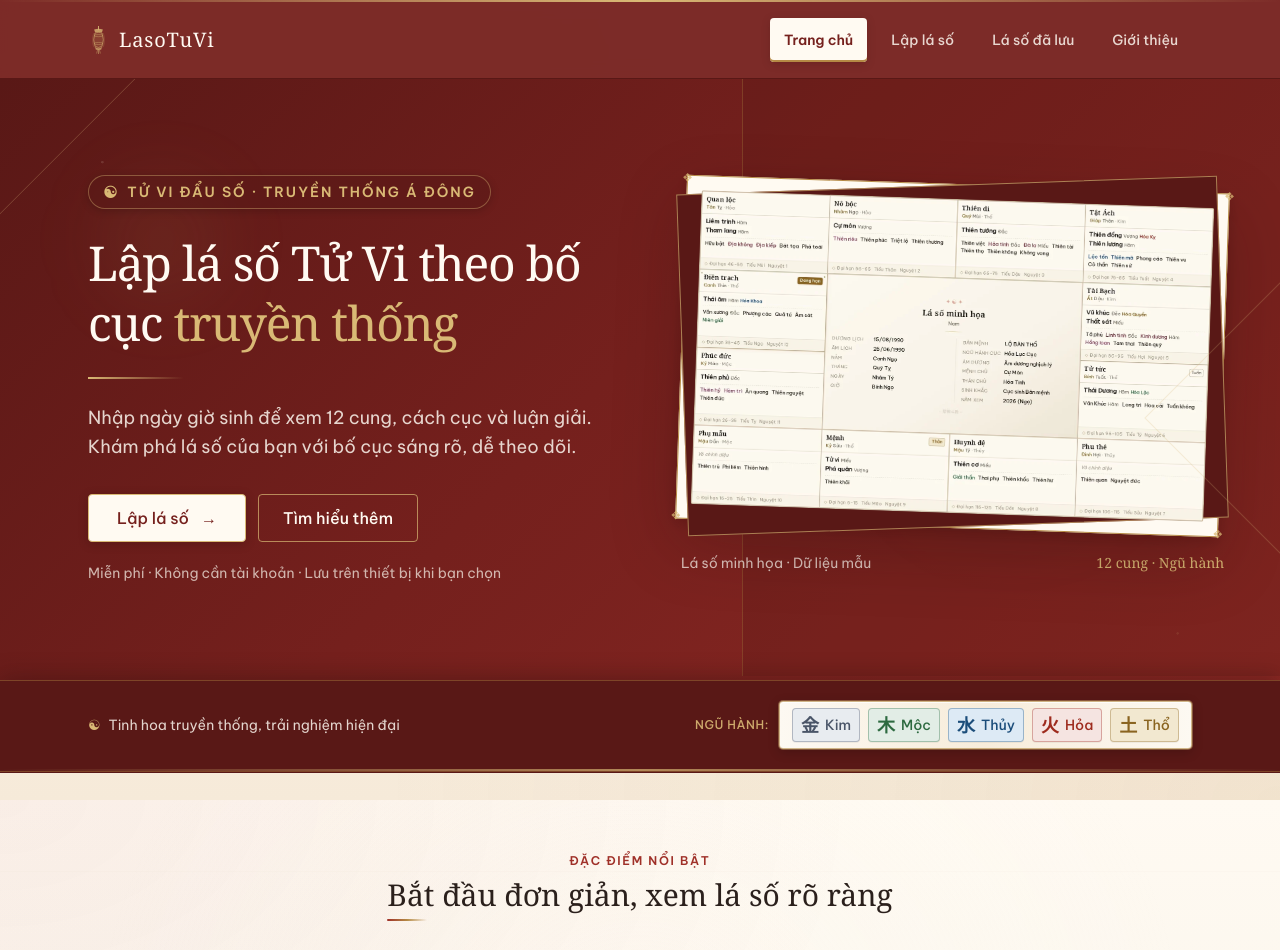
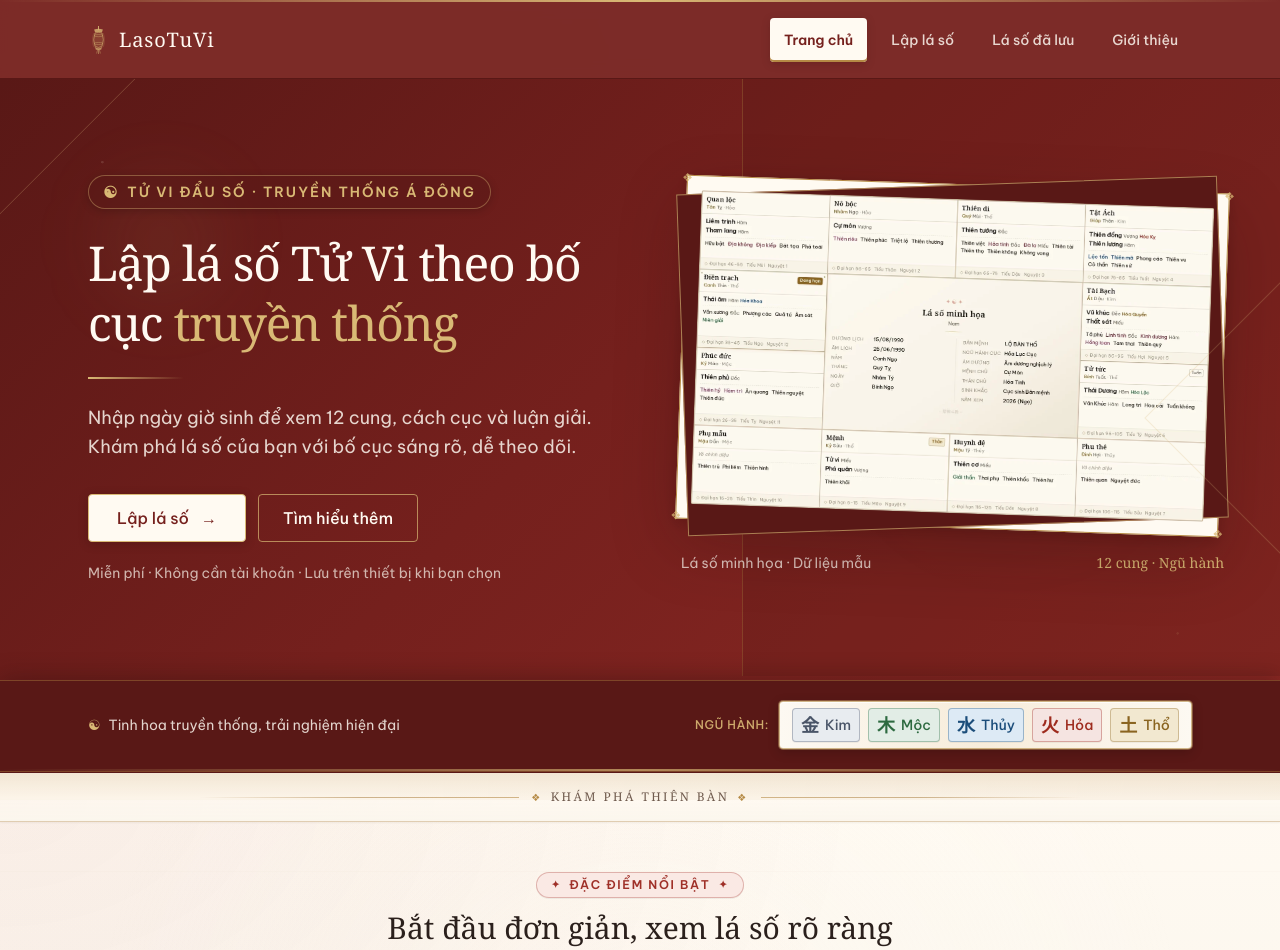
Before and after one commit to quytttb/lasotuvi-web, a Next.js app: page / in a window 1280 px wide. Shown: the top 950 px of the page. Built offline with nearby package versions, Linux system fonts and the light colour scheme; no server answers.

Commit message:
style(home): enhance transition ribbon and refine spacing above features section

```diff
--- a/src/app/page.tsx
+++ b/src/app/page.tsx
@@ -158,18 +158,42 @@ export default function HomePage() {
         </div>
       </section>
 
+      {/* ── Dải chuyển tiếp hoa văn Á Đông giữa Hero và Mục đặc điểm ── */}
+      <div
+        className="relative border-b border-[var(--line-soft)] bg-gradient-to-b from-[var(--paper-muted)]/70 via-[var(--paper-raised)]/60 to-[var(--paper)] py-3 sm:py-4 shadow-xs"
+        aria-hidden="true"
+      >
+        <div className="site-container flex items-center justify-center gap-3 text-[var(--gold)]">
+          <div className="h-px flex-1 max-w-xs bg-gradient-to-r from-transparent via-[var(--line)] to-[var(--gold)]/60" />
+          <span className="flex items-center gap-2 font-serif text-xs tracking-[0.2em] uppercase text-[var(--ink-muted)] select-none">
+            <span className="text-[10px] text-[var(--gold)]">❖</span>
+            <span>Khám Phá Thiên Bàn</span>
+            <span className="text-[10px] text-[var(--gold)]">❖</span>
+          </span>
+          <div className="h-px flex-1 max-w-xs bg-gradient-to-l from-transparent via-[var(--line)] to-[var(--gold)]/60" />
+        </div>
+      </div>
+
       {/* ═══════════════════════════════════════════════════
           FEATURES — Ba điểm chính
           ═══════════════════════════════════════════════════ */}
-      <section className="site-container py-14 sm:py-20">
+      <section className="site-container pt-8 pb-14 sm:pt-12 sm:pb-20">
         {/* Section header */}
-        <div className="mb-12 text-center animate-fade-in-up">
-          <p className="text-xs font-semibold uppercase tracking-[0.14em] text-[var(--vermillion)] mb-2">
-            Đặc điểm nổi bật
-          </p>
-          <h2 className="font-serif text-2xl text-[var(--ink)] sm:text-3xl heading-decorated mx-auto inline-block">
-            Bắt đầu đơn giản, xem lá số rõ ràng
-          </h2>
+        <div className="mb-10 text-center animate-fade-in-up sm:mb-12">
+          <div className="mb-3 inline-flex items-center gap-2 rounded-full border border-[var(--vermillion)]/30 bg-[var(--vermillion-soft)] px-3.5 py-1 text-xs font-semibold uppercase tracking-[0.14em] text-[var(--vermillion)] shadow-2xs">
+            <span className="text-[10px]" aria-hidden="true">
+              ✦
+            </span>
+            <span>Đặc điểm nổi bật</span>
+            <span className="text-[10px]" aria-hidden="true">
+              ✦
+            </span>
+          </div>
+          <div>
+            <h2 className="font-serif text-2xl text-[var(--ink)] sm:text-3xl heading-decorated mx-auto inline-block">
+              Bắt đầu đơn giản, xem lá số rõ ràng
+            </h2>
+          </div>
         </div>
 
         <ul className="grid gap-6 md:grid-cols-3">
```
